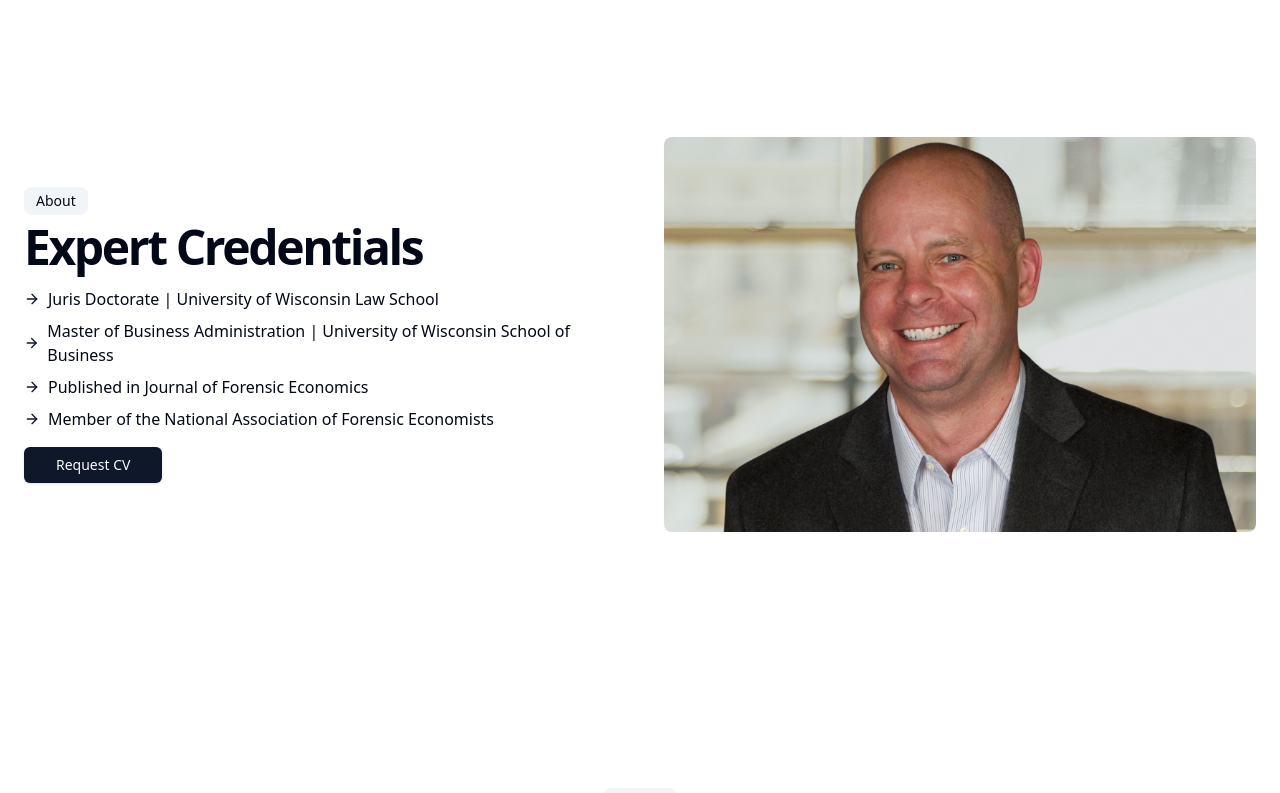
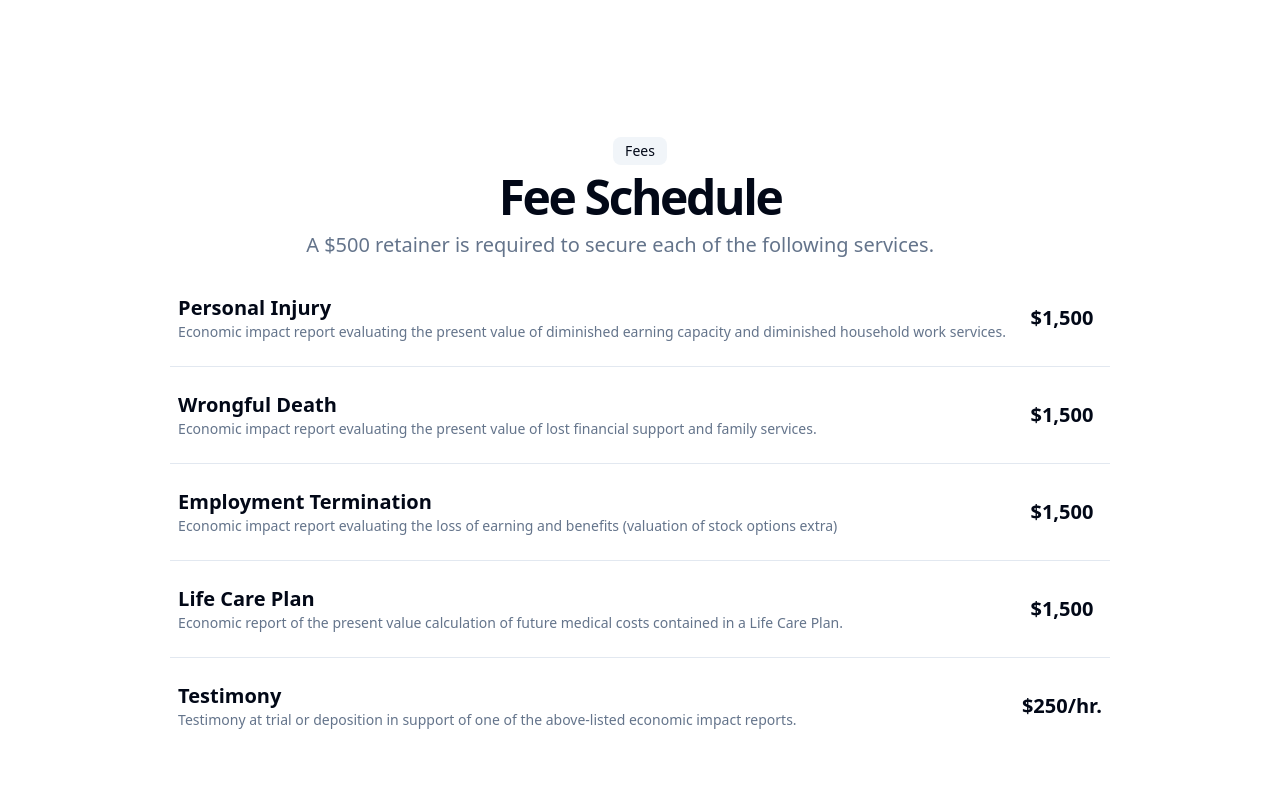
Before and after one commit to gyre30m/tbg-website, a Next.js app: page / in a window 1280 px wide. Shown: the part 1640-2433 px from the top of the page. Built offline with nearby package versions, Linux system fonts and the light colour scheme.

Commit message:
added fees

```diff
--- a/app/page.tsx
+++ b/app/page.tsx
@@ -20,6 +20,8 @@ import {
   CardHeader,
   CardTitle,
 } from "@/components/ui/card";
+import { Table, TableBody, TableCell, TableRow } from "@/components/ui/table";
+
 import HSContactForm from "@/components/ui/contact-form";
 
 export default function Home() {
@@ -49,6 +51,12 @@ export default function Home() {
           >
             Sample
           </Link> */}
+          <Link
+            className="text-sm font-medium hover:underline underline-offset-4"
+            href="#fees"
+          >
+            Fees
+          </Link>
           <Link
             className="text-sm font-medium hover:underline underline-offset-4"
             href="#about"
@@ -216,6 +224,97 @@ export default function Home() {
             </div>
           </div>
         </section>
+        <section className="w-full py-12 md:py-24 lg:py-32" id="fees">
+          <div className="container px-4 md:px-6">
+            <div className="flex flex-col items-center justify-center space-y-4 text-center">
+              <div className="space-y-2">
+                <div className="inline-block rounded-lg bg-muted px-3 py-1 text-sm">
+                  Fees
+                </div>
+                <h2 className="text-3xl font-bold tracking-tighter sm:text-5xl">
+                  Fee Schedule
+                </h2>
+                <p className="max-w-[900px] text-muted-foreground md:text-xl/relaxed lg:text-base/relaxed xl:text-xl/relaxed">
+                  A $500 retainer is required to secure each of the following
+                  services.
+                </p>
+                <Table>
+                  <TableBody>
+                    <TableRow>
+                      <TableCell className="py-6">
+                        <p className="text-xl font-bold text-left">
+                          Personal Injury
+                        </p>
+                        <p className="text-sm text-muted-foreground">
+                          Economic impact report evaluating the present value of
+                          diminished earning capacity and diminished household
+                          work services.
+                        </p>
+                      </TableCell>
+                      <TableCell className="text-xl font-bold">
+                        $1,500
+                      </TableCell>
+                    </TableRow>
+                    <TableRow>
+                      <TableCell className="py-6">
+                        <p className="text-xl font-bold text-left">
+                          Wrongful Death
+                        </p>
+                        <p className="text-sm text-muted-foreground text-left">
+                          Economic impact report evaluating the present value of
+                          lost financial support and family services.
+                        </p>
+                      </TableCell>
+                      <TableCell className="text-xl font-bold">
+                        $1,500
+                      </TableCell>
+                    </TableRow>
+                    <TableRow>
+                      <TableCell className="py-6">
+                        <p className="text-xl font-bold text-left">
+                          Employment Termination
+                        </p>
+                        <p className="text-sm text-muted-foreground text-left">
+                          Economic impact report evaluating the loss of earning
+                          and benefits (valuation of stock options extra)
+                        </p>
+                      </TableCell>
+                      <TableCell className="text-xl font-bold">
+                        $1,500
+                      </TableCell>
+                    </TableRow>
+                    <TableRow>
+                      <TableCell className="py-6">
+                        <p className="text-xl font-bold text-left">
+                          Life Care Plan
+                        </p>
+                        <p className="text-sm text-muted-foreground text-left">
+                          Economic report of the present value calculation of
+                          future medical costs contained in a Life Care Plan.
+                        </p>
+                      </TableCell>
+                      <TableCell className="text-xl font-bold">
+                        $1,500
+                      </TableCell>
+                    </TableRow>
+                    <TableRow>
+                      <TableCell className="py-6">
+                        <p className="text-xl font-bold text-left">Testimony</p>
+                        <p className="text-sm text-muted-foreground text-left">
+                          Testimony at trial or deposition in support of one of
+                          the above-listed economic impact reports.
+                        </p>
+                      </TableCell>
+                      <TableCell className="text-xl font-bold">
+                        $250/hr.
+                      </TableCell>
+                    </TableRow>
+                  </TableBody>
+                </Table>
+              </div>
+            </div>
+          </div>
+        </section>
         {/* <section className="w-full py-12 md:py-24 lg:py-32" id="sample">
           <div className="container px-4 md:px-6">
             <div className="flex flex-col items-center justify-center space-y-4 text-center">
--- /dev/null
+++ b/components/ui/table.tsx
@@ -0,0 +1,120 @@
+import * as React from "react"
+
+import { cn } from "@/lib/utils"
+
+const Table = React.forwardRef<
+  HTMLTableElement,
+  React.HTMLAttributes<HTMLTableElement>
+>(({ className, ...props }, ref) => (
+  <div className="relative w-full overflow-auto">
+    <table
+      ref={ref}
+      className={cn("w-full caption-bottom text-sm", className)}
+      {...props}
+    />
+  </div>
+))
+Table.displayName = "Table"
+
+const TableHeader = React.forwardRef<
+  HTMLTableSectionElement,
+  React.HTMLAttributes<HTMLTableSectionElement>
+>(({ className, ...props }, ref) => (
+  <thead ref={ref} className={cn("[&_tr]:border-b", className)} {...props} />
+))
+TableHeader.displayName = "TableHeader"
+
+const TableBody = React.forwardRef<
+  HTMLTableSectionElement,
+  React.HTMLAttributes<HTMLTableSectionElement>
+>(({ className, ...props }, ref) => (
+  <tbody
+    ref={ref}
+    className={cn("[&_tr:last-child]:border-0", className)}
+    {...props}
+  />
+))
+TableBody.displayName = "TableBody"
+
+const TableFooter = React.forwardRef<
+  HTMLTableSectionElement,
+  React.HTMLAttributes<HTMLTableSectionElement>
+>(({ className, ...props }, ref) => (
+  <tfoot
+    ref={ref}
+    className={cn(
+      "border-t bg-muted/50 font-medium [&>tr]:last:border-b-0",
+      className
+    )}
+    {...props}
+  />
+))
+TableFooter.displayName = "TableFooter"
+
+const TableRow = React.forwardRef<
+  HTMLTableRowElement,
+  React.HTMLAttributes<HTMLTableRowElement>
+>(({ className, ...props }, ref) => (
+  <tr
+    ref={ref}
+    className={cn(
+      "border-b transition-colors hover:bg-muted/50 data-[state=selected]:bg-muted",
+      className
+    )}
+    {...props}
+  />
+))
+TableRow.displayName = "TableRow"
+
+const TableHead = React.forwardRef<
+  HTMLTableCellElement,
+  React.ThHTMLAttributes<HTMLTableCellElement>
+>(({ className, ...props }, ref) => (
+  <th
+    ref={ref}
+    className={cn(
+      "h-10 px-2 text-left align-middle font-medium text-muted-foreground [&:has([role=checkbox])]:pr-0 [&>[role=checkbox]]:translate-y-[2px]",
+      className
+    )}
+    {...props}
+  />
+))
+TableHead.displayName = "TableHead"
+
+const TableCell = React.forwardRef<
+  HTMLTableCellElement,
+  React.TdHTMLAttributes<HTMLTableCellElement>
+>(({ className, ...props }, ref) => (
+  <td
+    ref={ref}
+    className={cn(
+      "p-2 align-middle [&:has([role=checkbox])]:pr-0 [&>[role=checkbox]]:translate-y-[2px]",
+      className
+    )}
+    {...props}
+  />
+))
+TableCell.displayName = "TableCell"
+
+const TableCaption = React.forwardRef<
+  HTMLTableCaptionElement,
+  React.HTMLAttributes<HTMLTableCaptionElement>
+>(({ className, ...props }, ref) => (
+  <caption
+    ref={ref}
+    className={cn("mt-4 text-sm text-muted-foreground", className)}
+    {...props}
+  />
+))
+TableCaption.displayName = "TableCaption"
+
+export {
+  Table,
+  TableHeader,
+  TableBody,
+  TableFooter,
+  TableHead,
+  TableRow,
+  TableCell,
+  TableCaption,
+}
```
